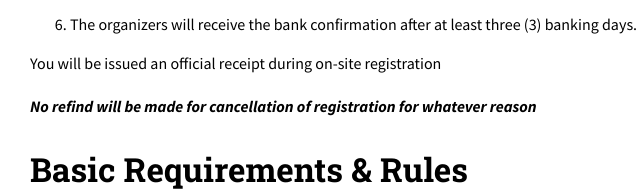
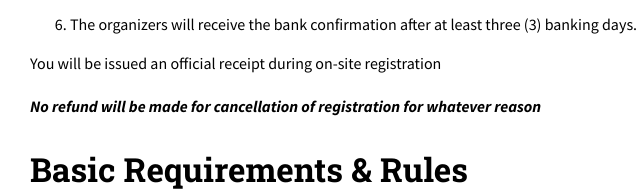
Before and after one commit to RIanDeLaCruz/ICPC2019, a plain HTML site: page index.html in a window 1280 px wide. Shown: the part 1960-2154 px from the top of the page, 70-710 px from the left. Drawn offline with Linux system fonts and the light colour scheme.

Commit message:
fix typo

```diff
--- a/index.html
+++ b/index.html
@@ -139,7 +139,7 @@
       <p>You will be issued an official receipt during on-site registration</p>
       <p>
         <strong>
-          <em>No refind will be made for cancellation of registration for whatever reason</em>
+          <em>No refund will be made for cancellation of registration for whatever reason</em>
         </strong>
       </p>
     </section>
```
